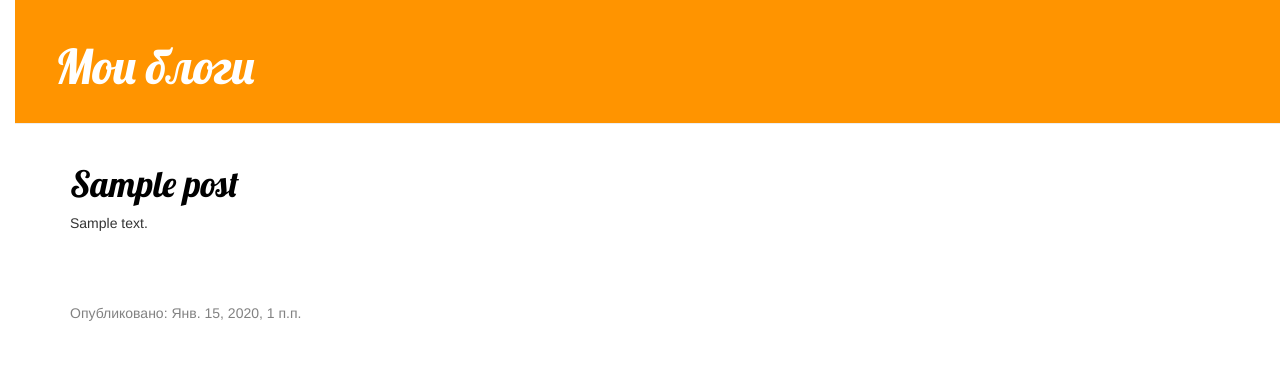
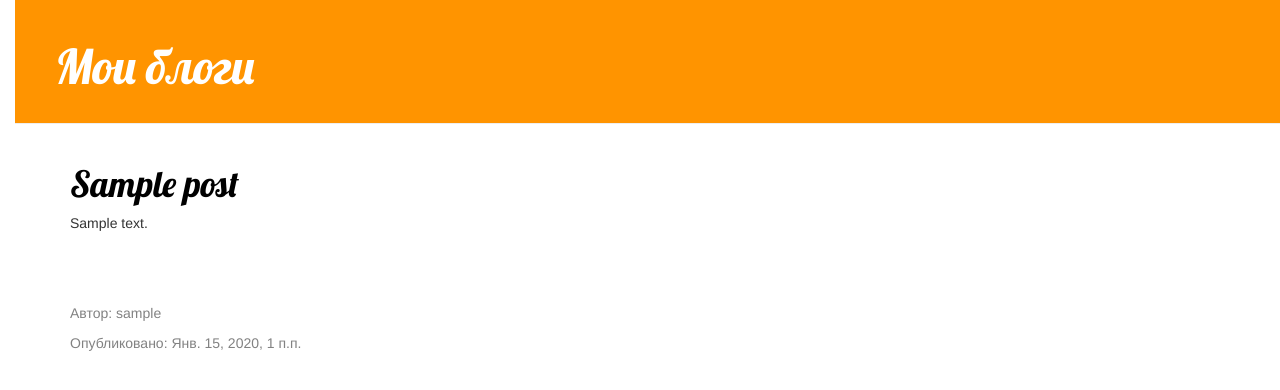
Before and after one commit to liseishestvo/my-first-blog, a Django app: template blog/templates/blog/post_list.html in a window 1280 px wide. Shown: the top 390 px of the page. Run offline with Django 3.2, Linux system fonts and the light colour scheme; the template is opened without the code that fills it: values that come from a table or form of the project are taken from there, others are empty; tables that the repository leaves empty hold one stand-in row (values such as "Sample post"); some libraries are stand-ins or nearby versions.

Commit message:
Добавлено имя автора под текстом

```diff
--- a/blog/static/css/blog.css
+++ b/blog/static/css/blog.css
@@ -27,7 +27,7 @@ h1, h2, h3, h4 {
     font-family: 'Lobster', cursive;
 }
 
-.date {
+.author, .date {
     color: #828282;
 }
 
--- a/blog/templates/blog/post_list.html
+++ b/blog/templates/blog/post_list.html
@@ -20,6 +20,9 @@
                     <h1><a href="">{{ post.title }}</a></h1>
                     <p>{{ post.text|linebreaksbr }}</p>
                 </div>
+                 <div class="author">
+                        <p>Автор: {{ post.author }}</p>
+                    </div>
                 <div class="date">
                         <p>Опубликовано: {{ post.published_date }}</p>
                     </div>
```
